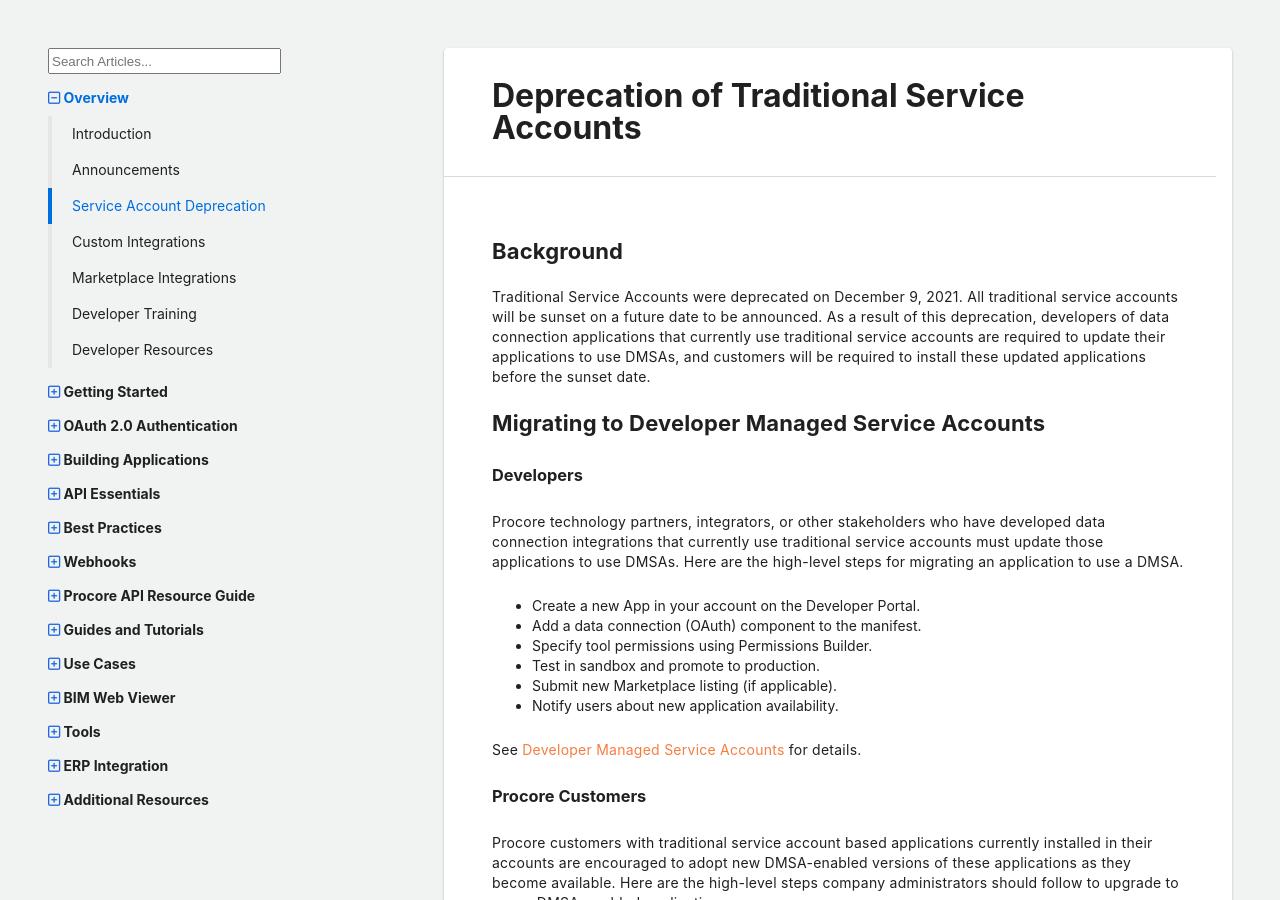
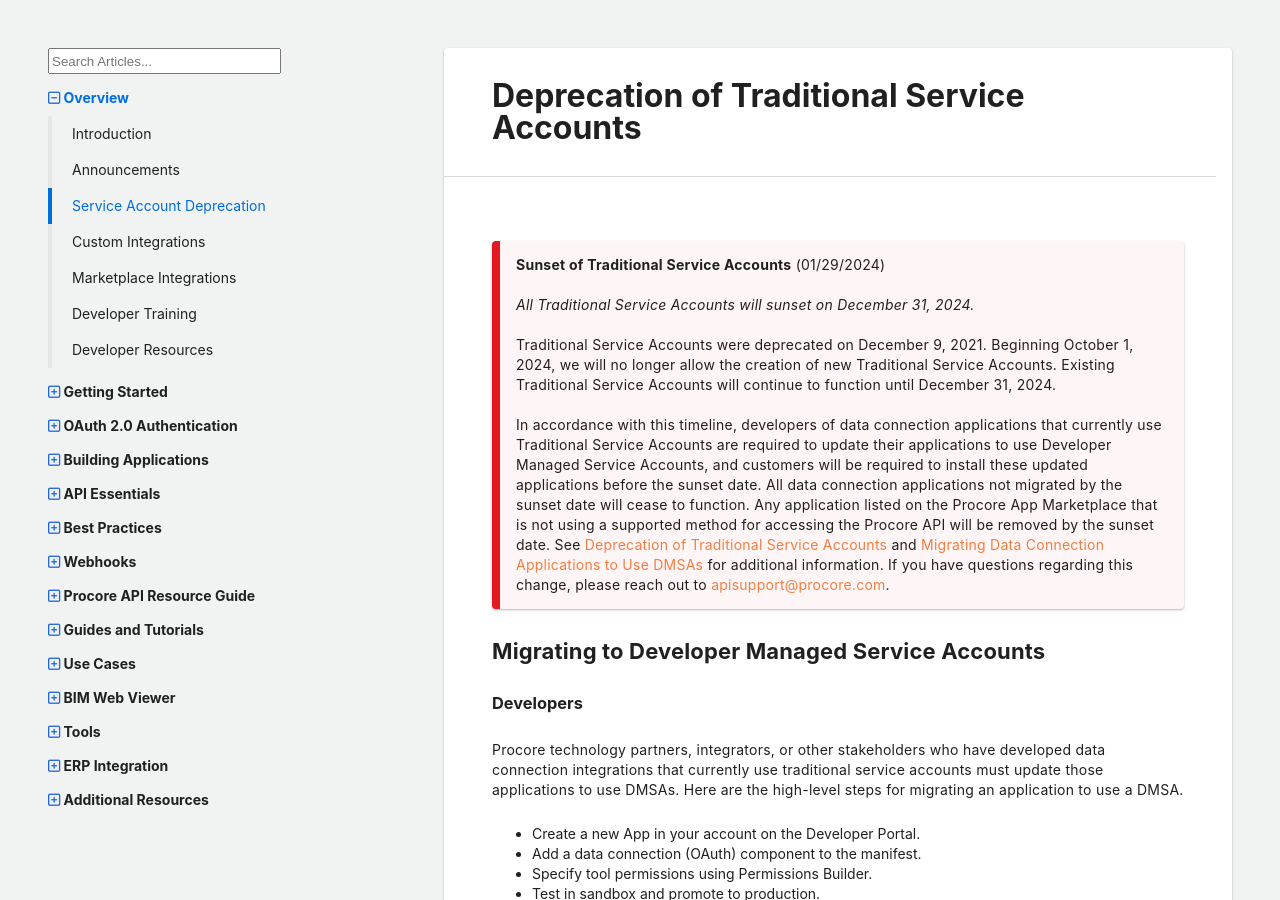
Before and after one commit to procore/documentation, a Jekyll site: the page built from overview/service_account_deprecation.md, in a window 1280 px wide and 900 px high. Built offline with Jekyll 4.4.1, drawn with Linux system fonts in a browser that asks for light colours; comment, search, counter and statistics services are not loaded.

Commit message:
Adding sunset banner to previous deprecation article

```diff
--- a/overview/service_account_deprecation.md
+++ b/overview/service_account_deprecation.md
@@ -5,11 +5,19 @@ layout: default
 section_title: Overview
 ---
 
-## Background
-
+>**Sunset of Traditional Service Accounts** (01/29/2024)
+>
+>*All Traditional Service Accounts will sunset on December 31, 2024.*
+>
 Traditional Service Accounts were deprecated on December 9, 2021.
-All traditional service accounts will be sunset on a future date to be announced.
-As a result of this deprecation, developers of data connection applications that currently use traditional service accounts are required to update their applications to use DMSAs, and customers will be required to install these updated applications before the sunset date.
+>Beginning October 1, 2024, we will no longer allow the creation of new Traditional Service Accounts.
+>Existing Traditional Service Accounts will continue to function until December 31, 2024.
+>
+>In accordance with this timeline, developers of data connection applications that currently use Traditional Service Accounts are required to update their applications to use Developer Managed Service Accounts, and customers will be required to install these updated applications before the sunset date.
+>All data connection applications not migrated by the sunset date will cease to function.
+>Any application listed on the Procore App Marketplace that is not using a supported method for accessing the Procore API will be removed by the sunset date.
+>See [Deprecation of Traditional Service Accounts]({{ site.url }}{{ site.baseurl }}{% link overview/service_account_deprecation.md %}) and [Migrating Data Connection Applications to Use DMSAs](https://support.procore.com/products/online/user-guide/company-level/admin/tutorials/migrating-to-dmsa) for additional information.
+>If you have questions regarding this change, please reach out to [apisupport@procore.com](mailto:apisupport@procore.com).
 
 ## Migrating to Developer Managed Service Accounts
 
```
